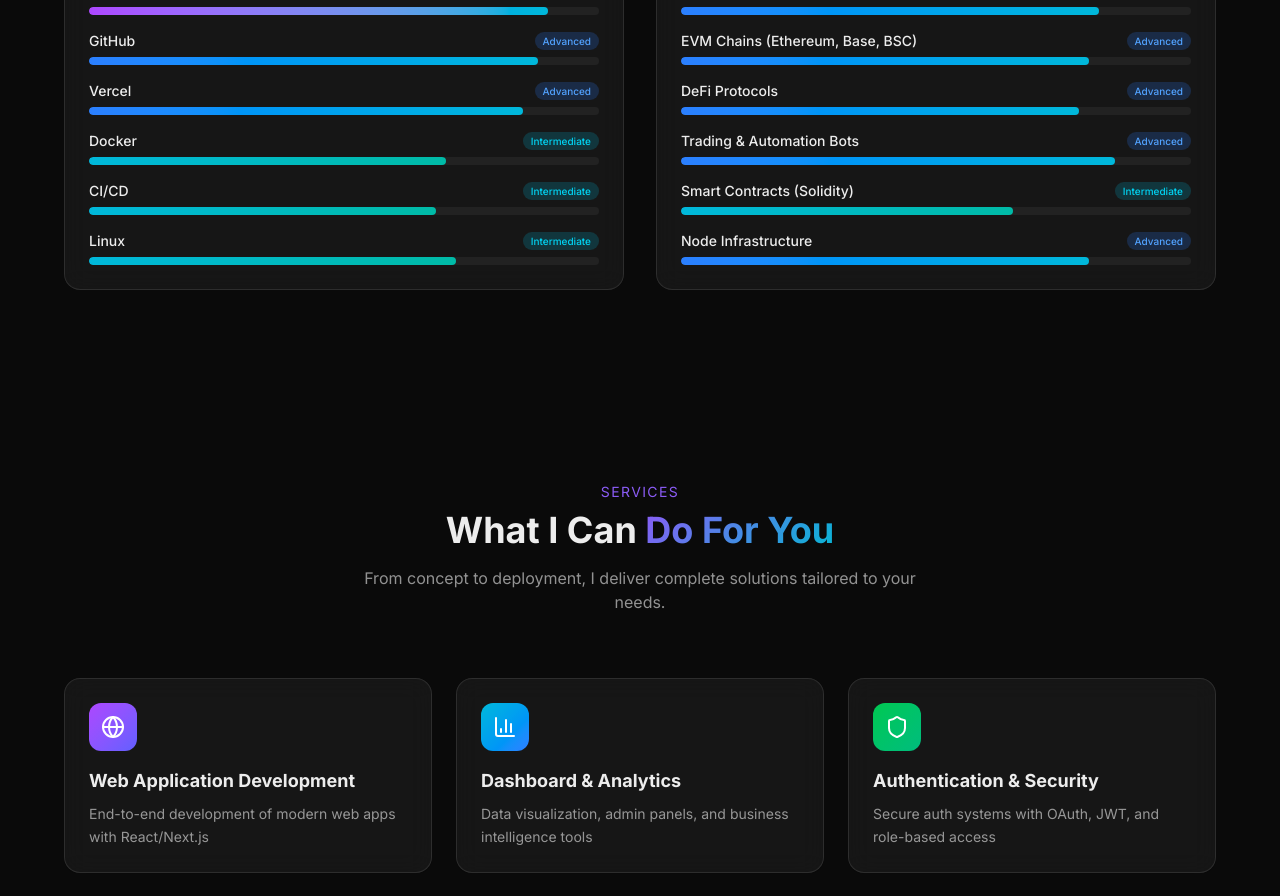
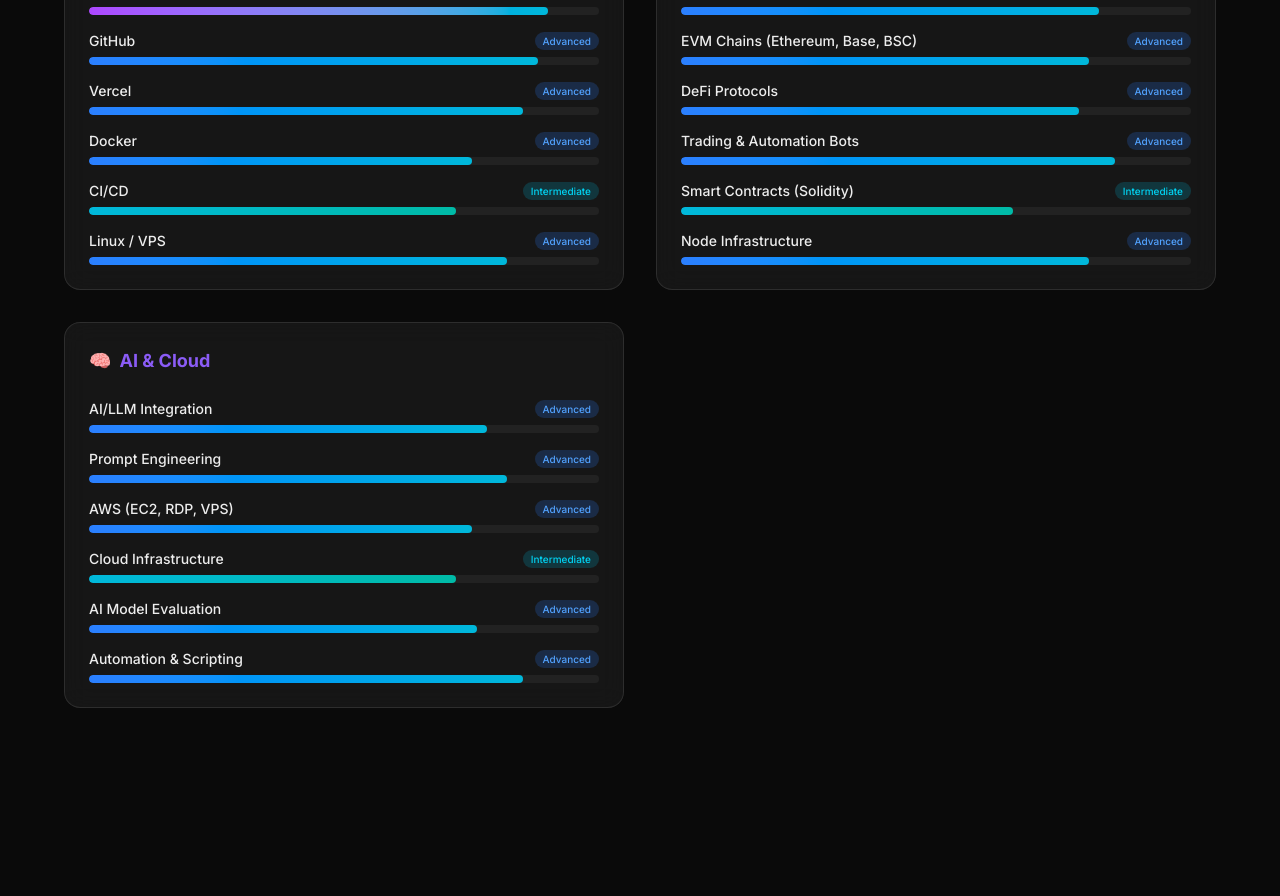
Before and after one commit to achmadwirra/achmadwirra.github.io, a Next.js app: page / in a window 1280 px wide. Shown: the part 4840-5736 px from the top of the page. Built offline with nearby package versions, Linux system fonts and the light colour scheme.

Commit message:
feat: add AI & Cloud skills, upgrade DevOps levels

```diff
--- a/src/components/Skills.tsx
+++ b/src/components/Skills.tsx
@@ -60,9 +60,9 @@ const skillCategories: { title: string; emoji: string; skills: Skill[] }[] = [
       { name: "Git", level: 90, label: "Expert" },
       { name: "GitHub", level: 88, label: "Advanced" },
       { name: "Vercel", level: 85, label: "Advanced" },
-      { name: "Docker", level: 70, label: "Intermediate" },
-      { name: "CI/CD", level: 68, label: "Intermediate" },
-      { name: "Linux", level: 72, label: "Intermediate" },
+      { name: "Docker", level: 75, label: "Advanced" },
+      { name: "CI/CD", level: 72, label: "Intermediate" },
+      { name: "Linux / VPS", level: 82, label: "Advanced" },
     ],
   },
   {
@@ -75,6 +75,18 @@ const skillCategories: { title: string; emoji: string; skills: Skill[] }[] = [
       { name: "Trading & Automation Bots", level: 85, label: "Advanced" },
       { name: "Smart Contracts (Solidity)", level: 65, label: "Intermediate" },
       { name: "Node Infrastructure", level: 80, label: "Advanced" },
+    ],
+  },
+  {
+    title: "AI & Cloud",
+    emoji: "🧠",
+    skills: [
+      { name: "AI/LLM Integration", level: 78, label: "Advanced" },
+      { name: "Prompt Engineering", level: 82, label: "Advanced" },
+      { name: "AWS (EC2, RDP, VPS)", level: 75, label: "Advanced" },
+      { name: "Cloud Infrastructure", level: 72, label: "Intermediate" },
+      { name: "AI Model Evaluation", level: 76, label: "Advanced" },
+      { name: "Automation & Scripting", level: 85, label: "Advanced" },
     ],
   },
 ];
```
